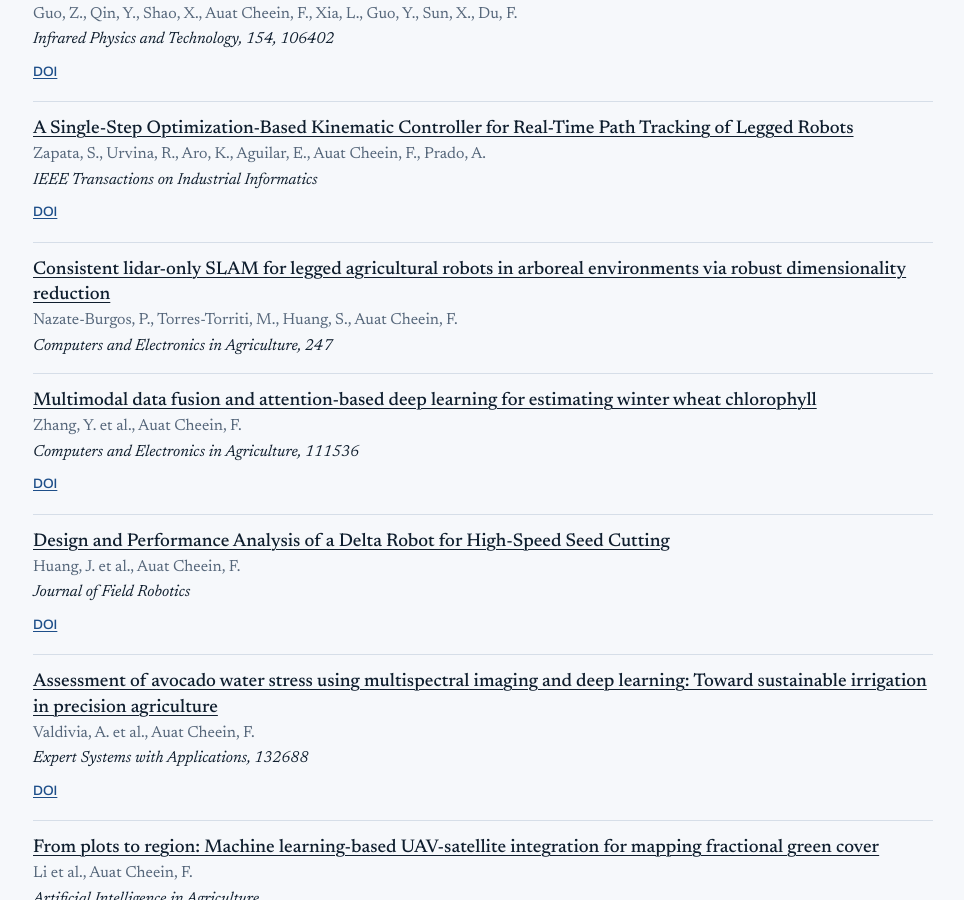
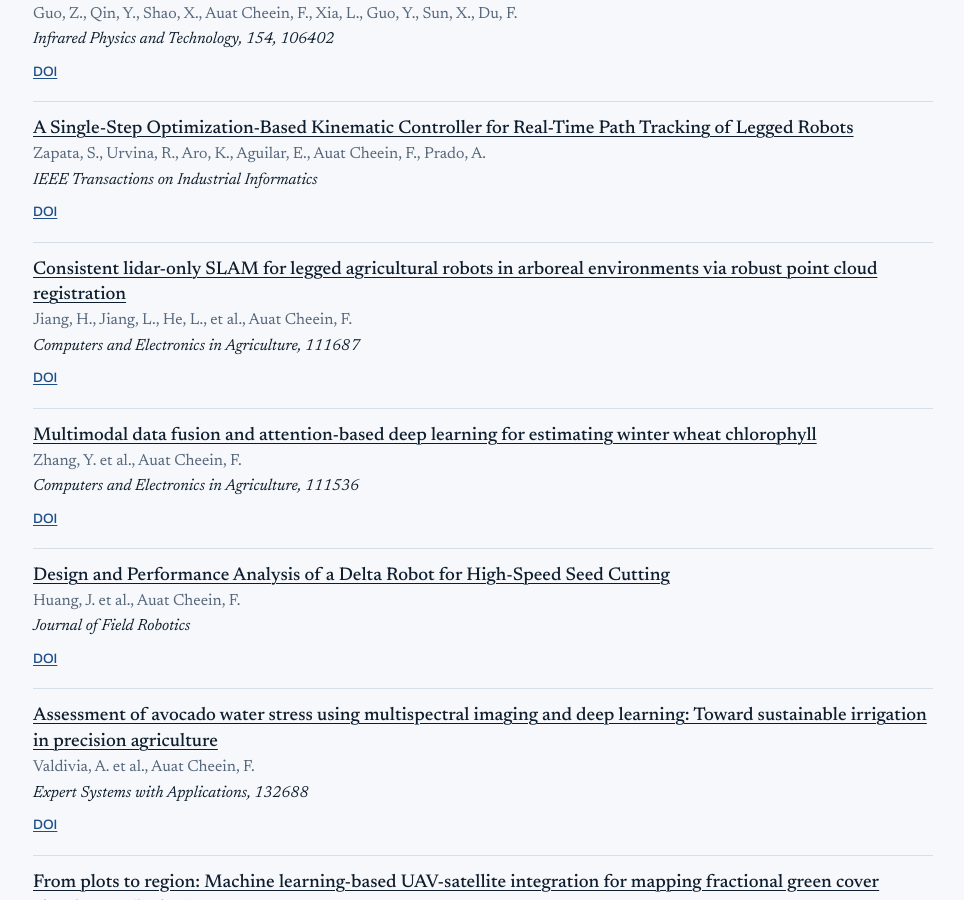
Before and after one commit to fauatcheein/fauatcheein, a Jekyll site: the page built from publications.html, in a window 1280 px wide and 900 px high, scrolled down 629 px. Shown: the whole window, without its empty margins (71-1035 px from the left). Built offline with Jekyll 4.4.1, drawn with Linux system fonts in a browser that asks for light colours.

Commit message:
Use CV citation for lidar-only SLAM paper
Co-Authored-By: Claude Opus 5.5 <noreply@anthropic.com>
Claude-Session: https://claude.ai/code/session_013vG8pAwPL2boRy86rjwP67

```diff
--- a/_data/publications.yml
+++ b/_data/publications.yml
@@ -15,11 +15,11 @@
   year: 2026
   doi: "10.1109/TII.2025.3609176"
 
-- title: "Consistent lidar-only SLAM for legged agricultural robots in arboreal environments via robust dimensionality reduction"
-  authors: "Nazate-Burgos, P., Torres-Torriti, M., Huang, S., Auat Cheein, F."
-  venue: "Computers and Electronics in Agriculture, 247"
+- title: "Consistent lidar-only SLAM for legged agricultural robots in arboreal environments via robust point cloud registration"
+  authors: "Jiang, H., Jiang, L., He, L., et al., Auat Cheein, F."
+  venue: "Computers and Electronics in Agriculture, 111687"
   year: 2026
-  url: "https://hau.repository.guildhe.ac.uk/id/eprint/18359/"
+  doi: "10.1016/j.compag.2026.111687"
 
 - title: "Multimodal data fusion and attention-based deep learning for estimating winter wheat chlorophyll"
   authors: "Zhang, Y. et al., Auat Cheein, F."
```
